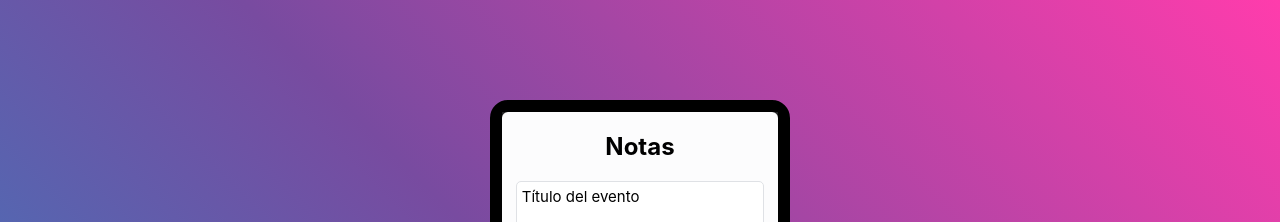
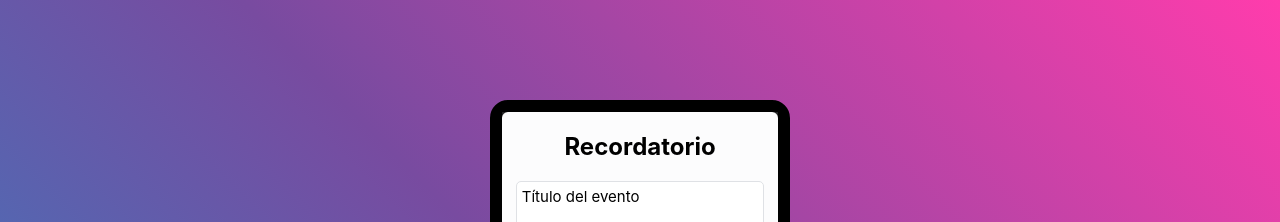
Before and after one commit to Daniel-Vasquez/reminder, a React (Create React App) app: page / in a window 1280 px wide. Shown: the top 222 px of the page. Built offline with nearby package versions, Linux system fonts and the light colour scheme.

Commit message:
Renaming Notes to Reminder

```diff
--- a/src/App.js
+++ b/src/App.js
@@ -56,7 +56,7 @@ class App extends React.Component {
       <React.Fragment>
         <div className="containerApp">
           <div className="containerApp-container">
-            <h2>Notas</h2>
+            <h2>Recordatorio</h2>
             <Formulario
               onChange={this.handleChange}
               {...form}
```
